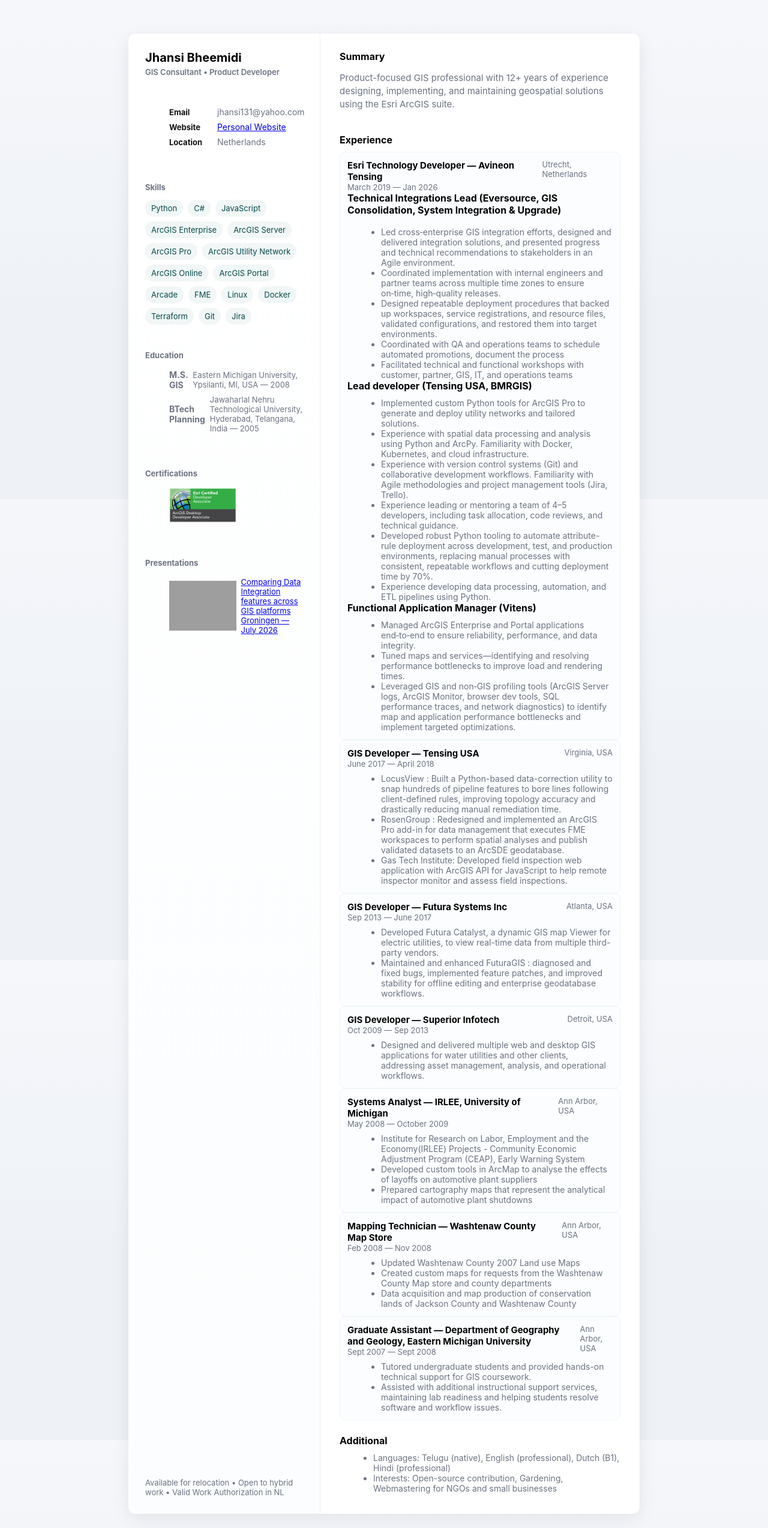
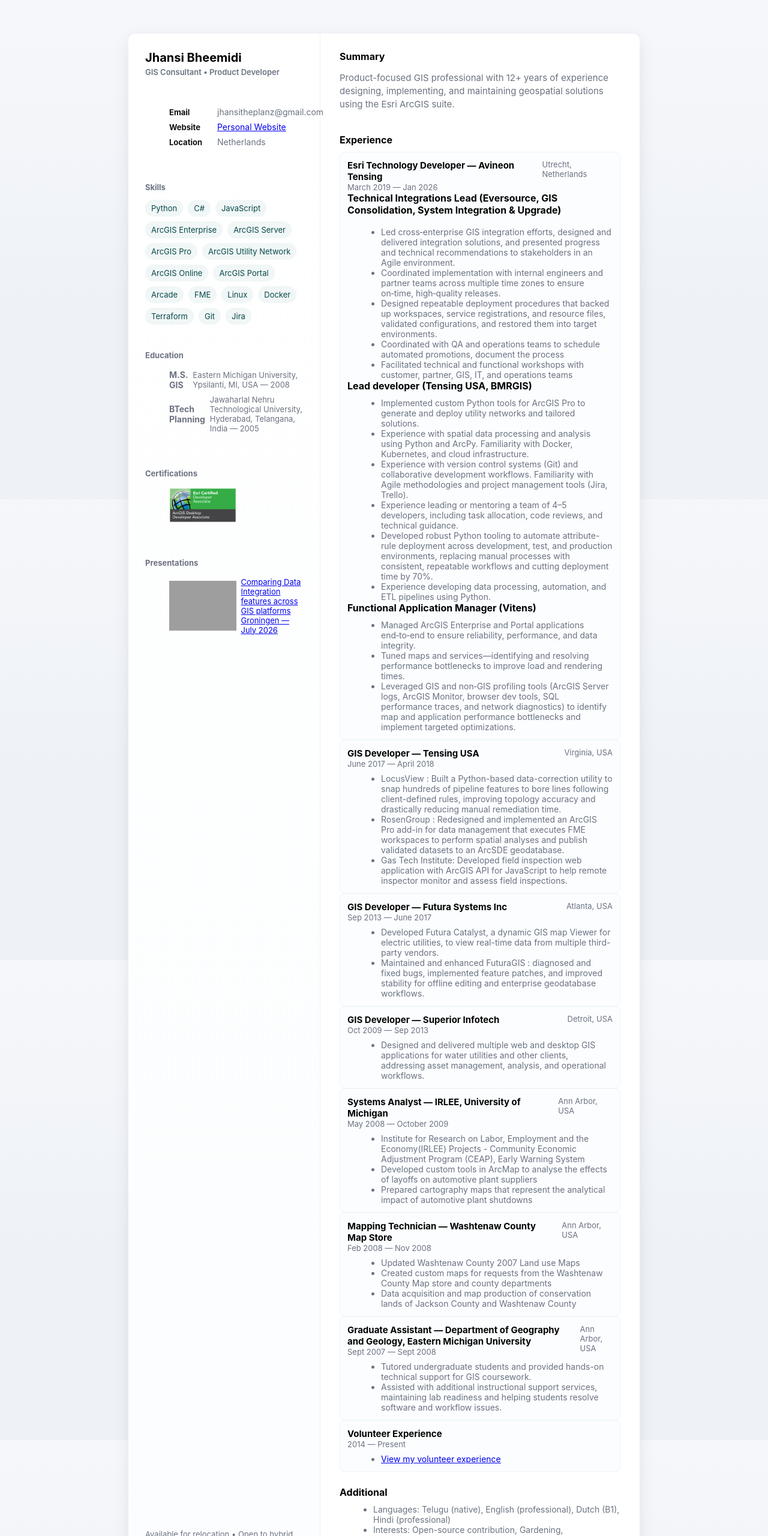
Before and after one commit to jp106/jp106.github.io, a plain HTML site: page index.html in a window 1280 px wide. Shown: the top 2560 px of the page at 60% size. Drawn offline with Linux system fonts and the light colour scheme; grey boxes are pictures that could not be loaded.

Commit message:
feat: add volunteer experience

```diff
--- a/index.html
+++ b/index.html
@@ -12,7 +12,7 @@
     "@context": "https://schema.org",
     "@type": "Person",
     "name": "Jhansi Pailla",
-    "url": "https://jhansi.jirawiser.online/",
+    "url": "https://jhansi.gispro.online/",
     "jobTitle": "Software Engineer",
     "sameAs": [
       "https://github.com/jp106",
@@ -99,10 +99,10 @@
 
         <div class="contact">
           <ul>
-            <li><span class="label">Email</span><span>jhansi131@yahoo.com</span></li>
+            <li><span class="label">Email</span><span>jhansitheplanz@gmail.com</span></li>
             <!-- <li><span class="label">Phone</span><span></span></li> -->
             <li><span class="label">Website</span>
-            <a href="https://jhansi.jirawiser.online" target="_blank" rel="noopener noreferrer">Personal Website</a></li>
+            <a href="https://jhansi.gispro.online" target="_blank" rel="noopener noreferrer">Personal Website</a></li>
             <li><span class="label">Location</span><span>Netherlands</span></li>
           </ul>
         </div>
@@ -160,7 +160,6 @@
             </li>
           </ul>
         </div>
-
         <div class="small" style="margin-top:auto">Available for relocation • Open to hybrid work  • Valid Work Authorization in NL</div>
       </aside>
 
@@ -292,6 +291,17 @@
               <li>Assisted with additional instructional support services, maintaining lab readiness and helping students resolve software and workflow issues.</li>
             </ul>
           </article>
+          <article class="job" aria-label="Job — Previous">
+            <div class="row">
+              <div>
+                <h3>Volunteer Experience</h3>
+                <div class="meta">2014 — Present</div>
+              </div>
+            </div>
+              <ul class="bullets">
+              <li><a href="https://ngo.gispro.online">View my volunteer experience</a></li>
+            </ul>
+          </article>
         </section>
         <section class="section">
           <h2>Additional</h2>
```
